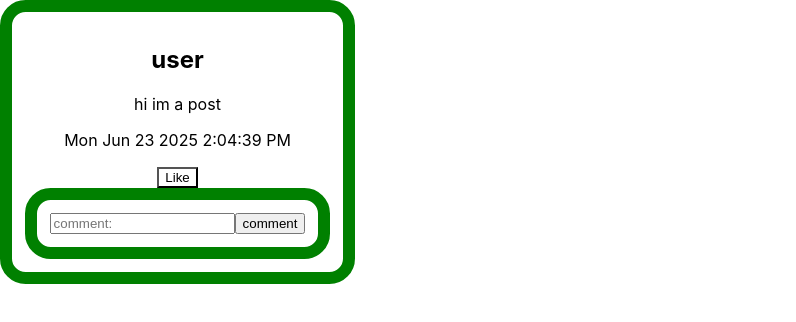
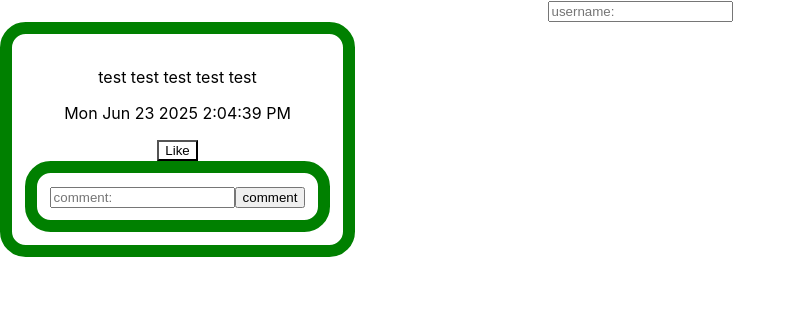
Before and after one commit to shakedy77/KeremNet, a React (Create React App) app in the folder my-app/: page / in a window 1280 px wide. Shown: the top 322 px of the page, without its empty margins (0-796 px from the left). Built offline with nearby package versions, Linux system fonts and the light colour scheme.

Commit message:
added final changes before pushing

```diff
--- a/my-app/src/App.tsx
+++ b/my-app/src/App.tsx
@@ -2,15 +2,13 @@ import React from 'react';
 import logo from './logo.svg';
 import './App.css';
 
-import Like from './features/Like/Like';
-import Comment from './features/CommentFeatures/Comment/Comment';
-import CommentExpandableList from './features/CommentFeatures/CommentExpandableList/CommentExpandableList';
-import Post from './features/Post/Post';
+import Page from './features/Page/Page';
+
 
 function App() {
   return (
     <div className="App">
-      <Post publisherName='user' content='hi im a post'></Post>
+      <Page></Page>
     </div>
   );
 }
--- a/my-app/src/features/CommentFeatures/CommentExpandableList/CommentExpandableList.tsx
+++ b/my-app/src/features/CommentFeatures/CommentExpandableList/CommentExpandableList.tsx
@@ -17,9 +17,10 @@ const CommentExpandableList = (): ReactElement => {
 
 
     return <div className="CommentExpandableList">
-        <CommentList items={listValue}></CommentList>
         <InputBox title="comment:" inputValue={inputValue} setValue={setInputValue}></InputBox>
         <button onClick={AddItem}>comment</button>
+        <CommentList items={listValue}></CommentList>
+
     </div>
 }
 
--- /dev/null
+++ b/my-app/src/features/Page/Page.tsx
@@ -0,0 +1,13 @@
+import React, { ReactElement, useState } from "react";
+import InputBox from "../InputBox/InputBox";
+import Post from "../Post/Post";
+
+const Page = ():ReactElement =>{
+    const [inputValue, setInputValue] = useState<string>('');
+    return <div>
+        <InputBox title="username:" inputValue={inputValue} setValue={setInputValue}></InputBox>
+        <Post publisherName={inputValue} content={"test test test test test"}></Post>
+    </div>
+}
+
+export default Page;
--- a/my-app/src/features/Post/Post.tsx
+++ b/my-app/src/features/Post/Post.tsx
@@ -1,4 +1,4 @@
-import React, { ReactElement } from "react";
+import React, { ReactElement, useState } from "react";
 import Like from "../Like/Like";
 import CommentExpandableList from "../CommentFeatures/CommentExpandableList/CommentExpandableList";
 
```
